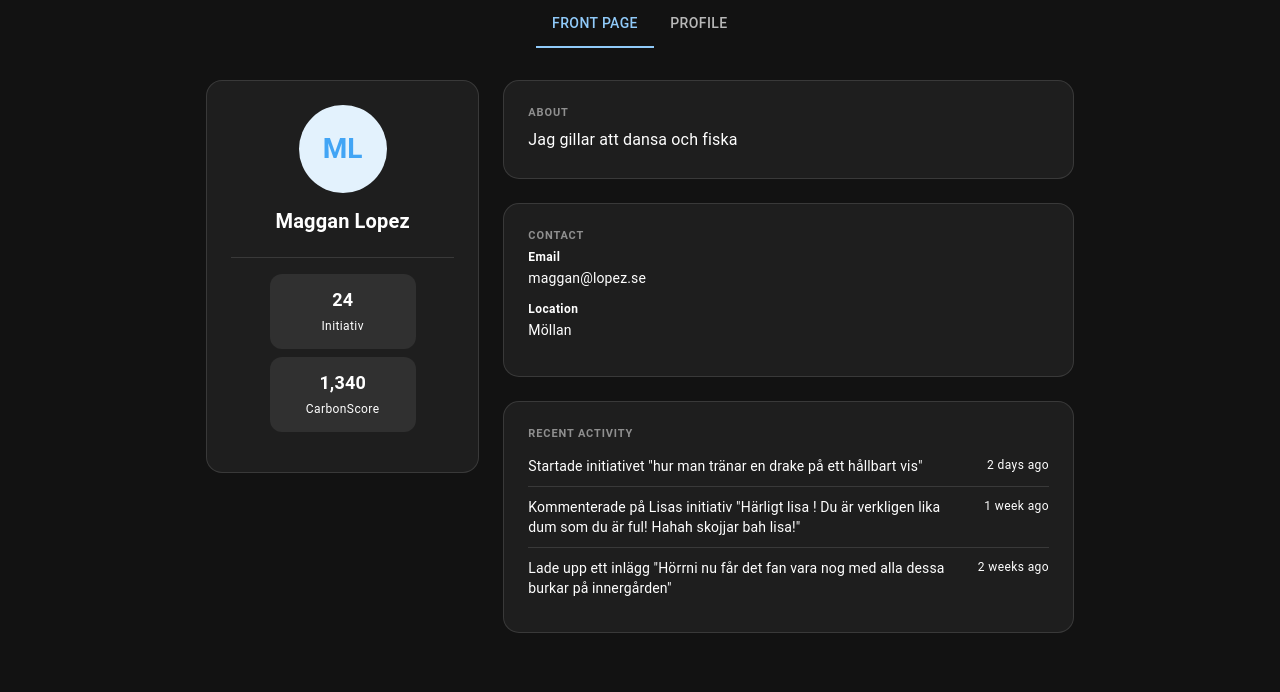
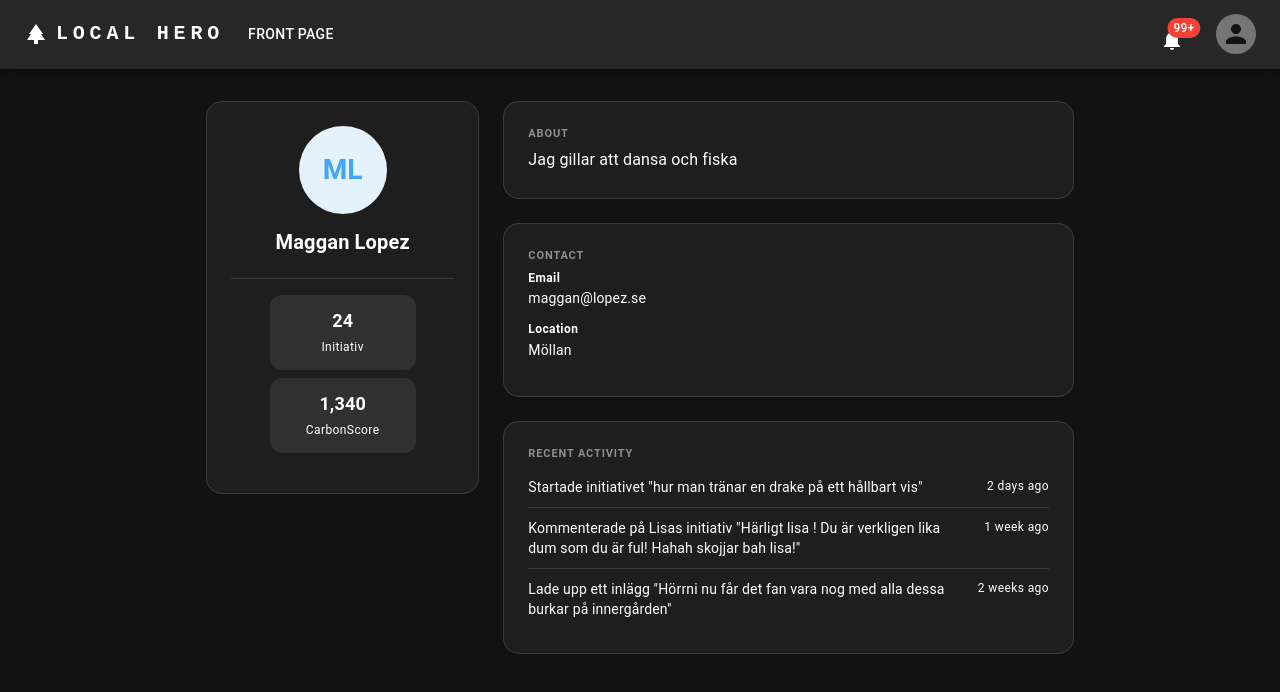
Before and after one commit to maxkoste/local-zero, a React (Create React App) app: page /profile in a window 1280 px wide. Shown: the top 692 px of the page. Built offline with nearby package versions, Linux system fonts and the light colour scheme.

Commit message:
Updated the navbar - zero functionality just looks

```diff
--- a/src/ui/components/nav-bar.tsx
+++ b/src/ui/components/nav-bar.tsx
@@ -1,25 +1,174 @@
-import React from 'react'
-import { useNavigate } from "react-router-dom";
-import Tabs from '@mui/material/Tabs';
-import Tab from '@mui/material/Tab';
+import React from 'react';
+import { useNavigate } from 'react-router-dom';
+import AppBar from '@mui/material/AppBar';
+import Toolbar from '@mui/material/Toolbar';
+import IconButton from '@mui/material/IconButton';
+import Typography from '@mui/material/Typography';
+import Menu from '@mui/material/Menu';
+import MenuIcon from '@mui/icons-material/Menu';
+import Container from '@mui/material/Container';
+import Avatar from '@mui/material/Avatar';
+import Button from '@mui/material/Button';
+import Tooltip from '@mui/material/Tooltip';
+import MenuItem from '@mui/material/MenuItem';
+import NotificationsIcon from '@mui/icons-material/Notifications';
 import Box from '@mui/material/Box';
+import Badge from '@mui/material/Badge';
+import ParkIcon from '@mui/icons-material/Park';
 
+//lägg till pages här ifall det kommer flera
+const pages = [
+	{ label: 'Front Page', path: '/front' },
+];
 
-export default function NavBar() {
-	const [value, setValue] = React.useState(0);
+const settings = [
+	{ label: 'Profile', path: '/profile' },
+	{ label: 'Logout', path: '/' },
+];
 
-	const handleChange = (event: React.SyntheticEvent, newValue: number) => {
-		setValue(newValue);
+function ResponsiveAppBar() {
+	const navigate = useNavigate();
+	const [anchorElNav, setAnchorElNav] = React.useState<null | HTMLElement>(null);
+	const [anchorElUser, setAnchorElUser] = React.useState<null | HTMLElement>(null);
+
+	const handleOpenNavMenu = (e: React.MouseEvent<HTMLElement>) => setAnchorElNav(e.currentTarget);
+	const handleOpenUserMenu = (e: React.MouseEvent<HTMLElement>) => setAnchorElUser(e.currentTarget);
+	const handleCloseNavMenu = () => setAnchorElNav(null);
+	const handleCloseUserMenu = () => setAnchorElUser(null);
+
+	const handleNavClick = (path: string) => {
+		handleCloseNavMenu();
+		navigate(path);
 	};
 
-	const navigate = useNavigate();
+	const handleSettingClick = (path: string) => {
+		handleCloseUserMenu();
+		navigate(path);
+	};
 
 	return (
-		<Box sx={{ width: '100%' }}>
-			<Tabs value={value} onChange={handleChange} aria-label="basic tabs example" centered>
-				<Tab label="Front Page" onClick={() => navigate("/front")} />
-				<Tab label="Profile" onClick={() => navigate("/profile")} />
-			</Tabs>
-		</Box>
+		<AppBar position="static">
+			<Container maxWidth="xl">
+				<Toolbar disableGutters>
+
+					{/* Desktop logo*/}
+					<ParkIcon sx={{ display: { xs: 'none', md: 'flex' }, mr: 1 }} />
+					<Typography
+						variant="h6"
+						noWrap
+						component="a"
+						href="/"
+						sx={{
+							mr: 2,
+							display: { xs: 'none', md: 'flex' },
+							fontFamily: 'monospace',
+							fontWeight: 700,
+							letterSpacing: '.3rem',
+							color: 'inherit',
+							textDecoration: 'none',
+						}}
+					>
+						LOCAL HERO
+					</Typography>
+
+					{/* Hamburgare */}
+					<Box sx={{ flexGrow: 1, display: { xs: 'flex', md: 'none' } }}>
+						<IconButton
+							size="large"
+							aria-label="navigation menu"
+							aria-controls="menu-appbar"
+							aria-haspopup="true"
+							onClick={handleOpenNavMenu}
+							color="inherit"
+						>
+							<MenuIcon />
+						</IconButton>
+						<Menu
+							id="menu-appbar"
+							anchorEl={anchorElNav}
+							anchorOrigin={{ vertical: 'bottom', horizontal: 'left' }}
+							keepMounted
+							transformOrigin={{ vertical: 'top', horizontal: 'left' }}
+							open={Boolean(anchorElNav)}
+							onClose={handleCloseNavMenu}
+							sx={{ display: { xs: 'block', md: 'none' } }}
+						>
+							{pages.map(({ label, path }) => (
+								<MenuItem key={label} onClick={() => handleNavClick(path)}>
+									<Typography sx={{ textAlign: 'center' }}>{label}</Typography>
+								</MenuItem>
+							))}
+						</Menu>
+					</Box>
+
+					{/*Mobile logo centered */}
+					<ParkIcon sx={{ display: { xs: 'flex', md: 'none' }, mr: 1 }} />
+					<Typography
+						variant="h5"
+						noWrap
+						component="a"
+						href="/"
+						sx={{
+							mr: 2,
+							display: { xs: 'flex', md: 'none' },
+							flexGrow: 1,
+							fontFamily: 'monospace',
+							fontWeight: 700,
+							letterSpacing: '.3rem',
+							color: 'inherit',
+							textDecoration: 'none',
+						}}
+					>
+						LOCAL HERO
+					</Typography>
+
+					{/*Desktop nav links*/}
+					<Box sx={{ flexGrow: 1, display: { xs: 'none', md: 'flex' } }}>
+						{pages.map(({ label, path }) => (
+							<Button
+								key={label}
+								onClick={() => handleNavClick(path)}
+								sx={{ my: 2, color: 'white', display: 'block' }}
+							>
+								{label}
+							</Button>
+						))}
+					</Box>
+
+					{/*right side + settings menu*/}
+					<Box sx={{flexgrow: 1, paddingRight: 4, height: 15}}>
+						<Badge badgeContent={2000} color="error">
+							<NotificationsIcon />
+						</Badge>
+					</Box>
+					<Box sx={{ flexGrow: 0 }}>
+						<Tooltip title="Open settings">
+							<IconButton onClick={handleOpenUserMenu} sx={{ p: 0 }}>
+								<Avatar alt="User" src={undefined} /> {/* TODO: swap with real user avatar URL */}
+							</IconButton>
+						</Tooltip>
+						<Menu
+							sx={{ mt: '45px' }}
+							id="menu-appbar-user"
+							anchorEl={anchorElUser}
+							anchorOrigin={{ vertical: 'top', horizontal: 'right' }}
+							keepMounted
+							transformOrigin={{ vertical: 'top', horizontal: 'right' }}
+							open={Boolean(anchorElUser)}
+							onClose={handleCloseUserMenu}
+						>
+							{settings.map(({ label, path }) => (
+								<MenuItem key={label} onClick={() => handleSettingClick(path)}>
+									<Typography sx={{ textAlign: 'center' }}>{label}</Typography>
+								</MenuItem>
+							))}
+						</Menu>
+					</Box>
+
+				</Toolbar>
+			</Container>
+		</AppBar>
 	);
 }
+
+export default ResponsiveAppBar;
```
